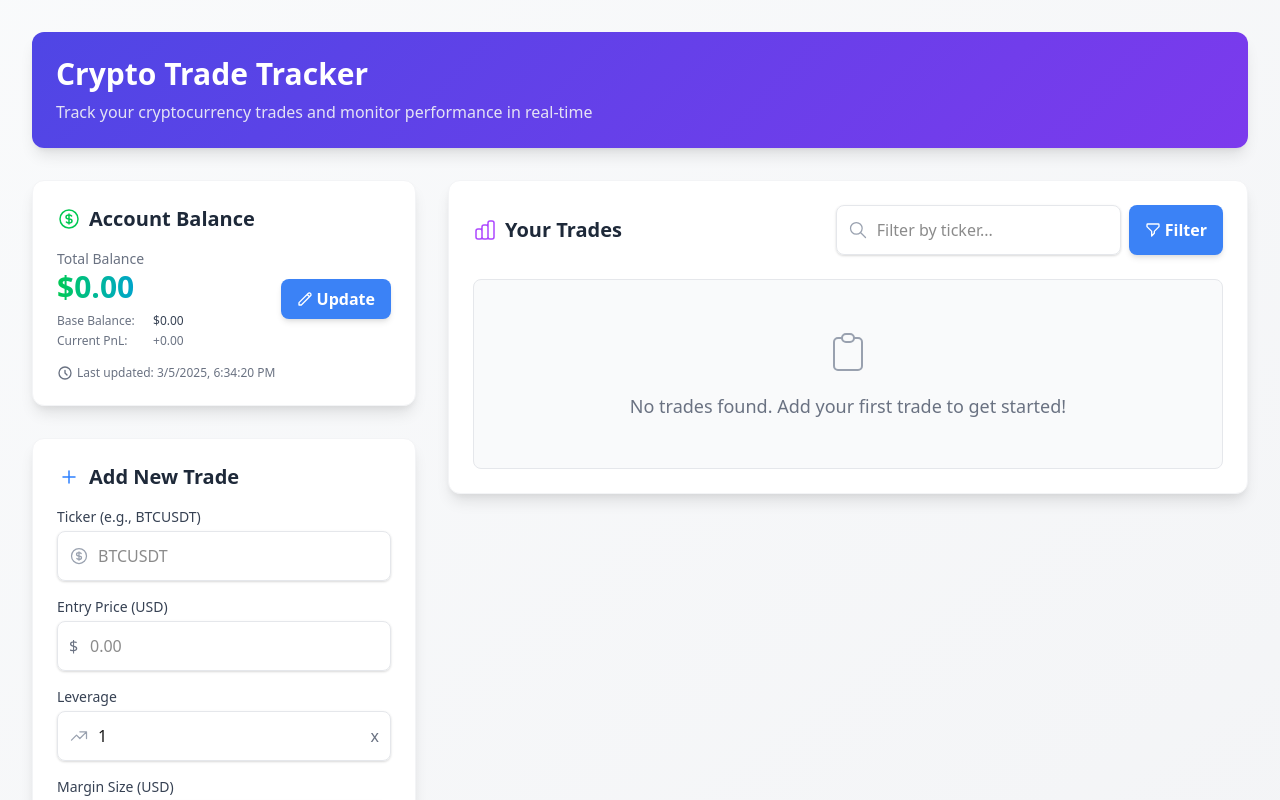
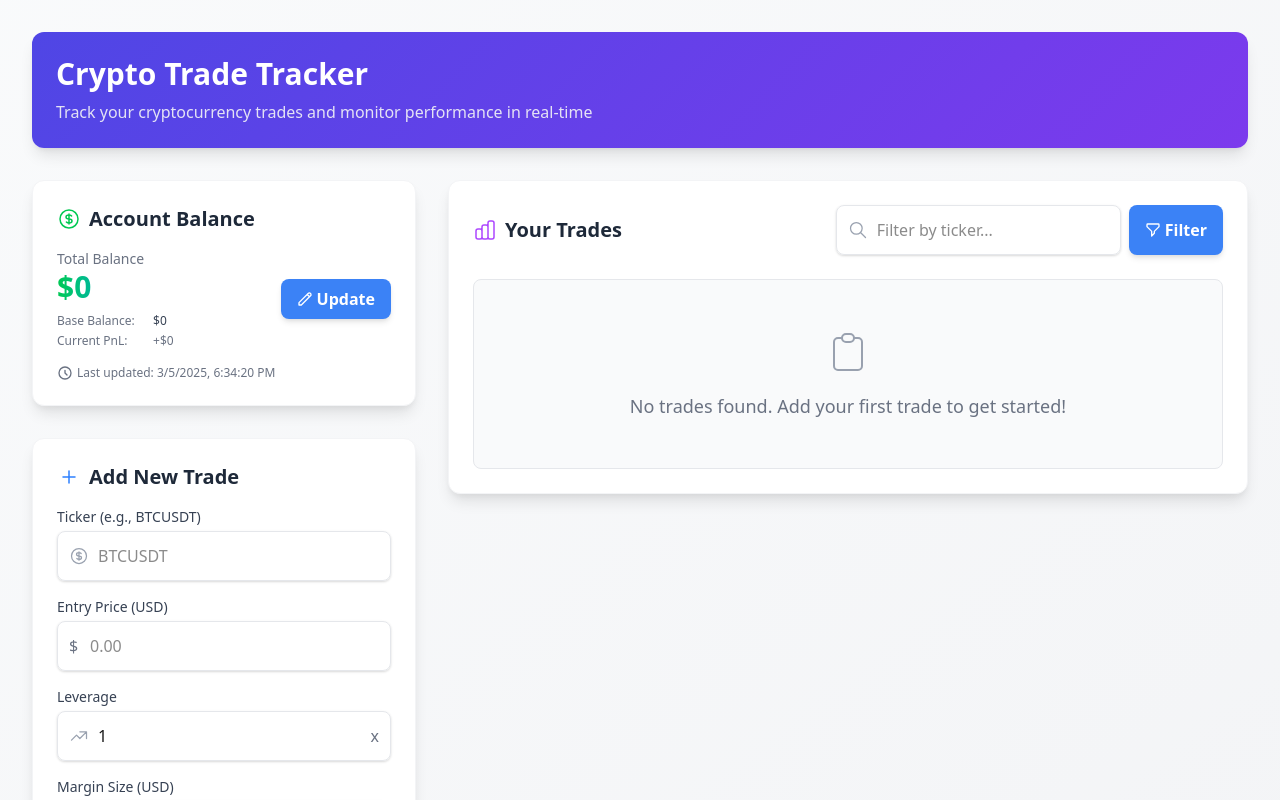
Before and after one commit to AydinTuna/crypto-trade-tracker, a Next.js app: page / in a window 1280 px wide. Shown: the top 800 px of the page. Built offline with nearby package versions, Linux system fonts and the light colour scheme.

Commit message:
added number formatter

```diff
--- a/app/components/BalanceForm.tsx
+++ b/app/components/BalanceForm.tsx
@@ -1,5 +1,6 @@
 import { useState } from 'react';
 import { Balance } from '../types';
+import { formatNumberWithCommas } from '../utils/formatters';
 
 interface BalanceFormProps {
     balance: Balance;
@@ -116,7 +117,7 @@ export default function BalanceForm({ balance, onUpdateBalance }: BalanceFormPro
                         <div>
                             <p className="text-sm text-gray-500 dark:text-gray-400">Total Balance</p>
                             <p className="text-3xl font-bold bg-clip-text text-transparent bg-gradient-to-r from-green-500 to-blue-500">
-                                ${balance.amount.toFixed(2)}
+                                ${formatNumberWithCommas(balance.amount)}
                             </p>
 
                             {/* Display base balance and PnL if available */}
@@ -125,13 +126,13 @@ export default function BalanceForm({ balance, onUpdateBalance }: BalanceFormPro
                                     <p className="text-xs text-gray-500 dark:text-gray-400 flex items-center">
                                         <span className="w-24">Base Balance:</span>
                                         <span className="font-medium text-gray-700 dark:text-gray-300">
-                                            ${balance.baseBalance.toFixed(2)}
+                                            ${formatNumberWithCommas(balance.baseBalance)}
                                         </span>
                                     </p>
                                     <p className="text-xs flex items-center">
                                         <span className="w-24 text-gray-500 dark:text-gray-400">Current PnL:</span>
                                         <span className={`font-medium ${getPnlColor(balance.pnl)}`}>
-                                            {balance.pnl !== undefined && (balance.pnl >= 0 ? '+' : '')}{balance.pnl?.toFixed(2) || '0.00'}
+                                            {balance.pnl !== undefined && (balance.pnl >= 0 ? '+' : '')}${balance.pnl !== undefined ? formatNumberWithCommas(Math.abs(balance.pnl)) : '0.00'}
                                         </span>
                                     </p>
                                 </div>
--- a/app/components/TradeTable.tsx
+++ b/app/components/TradeTable.tsx
@@ -1,6 +1,7 @@
 import { useState, useEffect } from 'react';
 import { Trade, SortConfig, FilterConfig } from '../types';
 import { calculatePnL } from '../utils/api';
+import { formatNumber, formatNumberWithCommas } from '../utils/formatters';
 
 interface TradeTableProps {
     trades: Trade[];
@@ -272,13 +273,13 @@ export default function TradeTable({ trades, onDeleteTrade, marketPrices }: Trad
                                         </span>
                                     </td>
                                     <td className="px-6 py-4 whitespace-nowrap text-sm">
-                                        ${trade.entryPrice.toFixed(8)}
+                                        ${formatNumber(trade.entryPrice, 8)}
                                     </td>
                                     <td className="px-6 py-4 whitespace-nowrap text-sm">
                                         {trade.currentPrice
                                             ? (
                                                 <div className="flex items-center">
-                                                    <span>${trade.currentPrice.toFixed(8)}</span>
+                                                    <span>${formatNumber(trade.currentPrice, 8)}</span>
                                                     {trade.currentPrice > trade.entryPrice ? (
                                                         <svg xmlns="http://www.w3.org/2000/svg" className="h-4 w-4 ml-1 text-green-500" fill="none" viewBox="0 0 24 24" stroke="currentColor">
                                                             <path strokeLinecap="round" strokeLinejoin="round" strokeWidth={1.5} d="M5 10l7-7m0 0l7 7m-7-7v18" />
@@ -302,7 +303,7 @@ export default function TradeTable({ trades, onDeleteTrade, marketPrices }: Trad
                                         </span>
                                     </td>
                                     <td className="px-6 py-4 whitespace-nowrap text-sm">
-                                        <span className="font-medium">${trade.marginSize.toFixed(2)}</span>
+                                        <span className="font-medium">${formatNumberWithCommas(trade.marginSize)}</span>
                                     </td>
                                     <td className={`px-6 py-4 whitespace-nowrap text-sm font-medium ${trade.pnl && trade.pnl > 0
                                         ? 'text-green-600 dark:text-green-400'
@@ -313,7 +314,7 @@ export default function TradeTable({ trades, onDeleteTrade, marketPrices }: Trad
                                         {trade.pnl !== undefined
                                             ? (
                                                 <div className="flex items-center">
-                                                    <span>${Math.abs(trade.pnl).toFixed(2)}</span>
+                                                    <span>${formatNumberWithCommas(Math.abs(trade.pnl))}</span>
                                                     {trade.pnl > 0 ? (
                                                         <svg xmlns="http://www.w3.org/2000/svg" className="h-4 w-4 ml-1" fill="none" viewBox="0 0 24 24" stroke="currentColor">
                                                             <path strokeLinecap="round" strokeLinejoin="round" strokeWidth={1.5} d="M9 12l2 2 4-4m6 2a9 9 0 11-18 0 9 9 0 0118 0z" />
--- /dev/null
+++ b/app/utils/formatters.ts
@@ -0,0 +1,45 @@
+/**
+ * Utility functions for formatting values
+ */
+
+/**
+ * Format a number with thousand separators
+ * @param {number} value - The number to format
+ * @param {number} [decimals=3] - Number of decimal places (default: 3)
+ * @returns {string} Formatted number with commas as thousand separators
+ */
+export const formatNumberWithCommas = (value: number, decimals = 3): string => {
+  // Check if the value has no decimal part or all decimal digits are zero
+  if (value === Math.floor(value)) {
+    return new Intl.NumberFormat('en-US', {
+      minimumFractionDigits: 0,
+      maximumFractionDigits: 0,
+    }).format(value);
+  }
+
+  return new Intl.NumberFormat('en-US', {
+    minimumFractionDigits: decimals,
+    maximumFractionDigits: decimals,
+  }).format(value);
+};
+
+/**
+ * Format a number with thousand separators, but only show decimals if they exist
+ * @param {number} value - The number to format
+ * @param {number} [maxDecimals=3] - Maximum number of decimal places (default: 3)
+ * @returns {string} Formatted number with commas as thousand separators
+ */
+export const formatNumber = (value: number, maxDecimals = 3): string => {
+  // Check if the value has no decimal part or all decimal digits are zero
+  if (value === Math.floor(value)) {
+    return new Intl.NumberFormat('en-US', {
+      minimumFractionDigits: 0,
+      maximumFractionDigits: 0,
+    }).format(value);
+  }
+
+  return new Intl.NumberFormat('en-US', {
+    minimumFractionDigits: 0,
+    maximumFractionDigits: maxDecimals,
+  }).format(value);
+};
```
